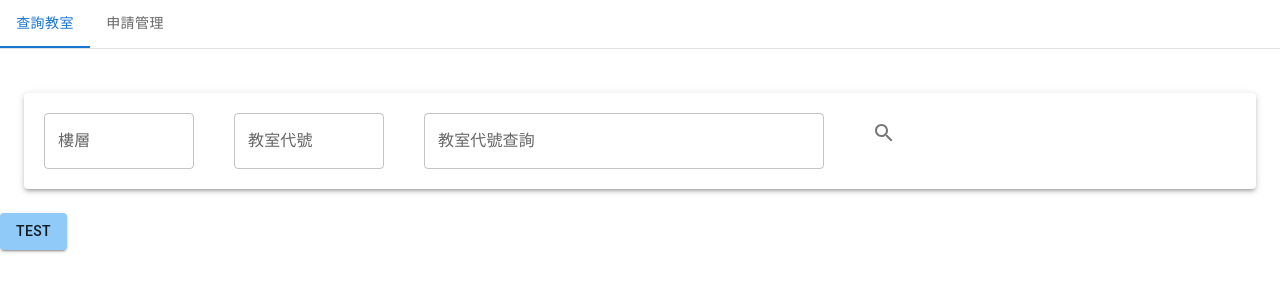
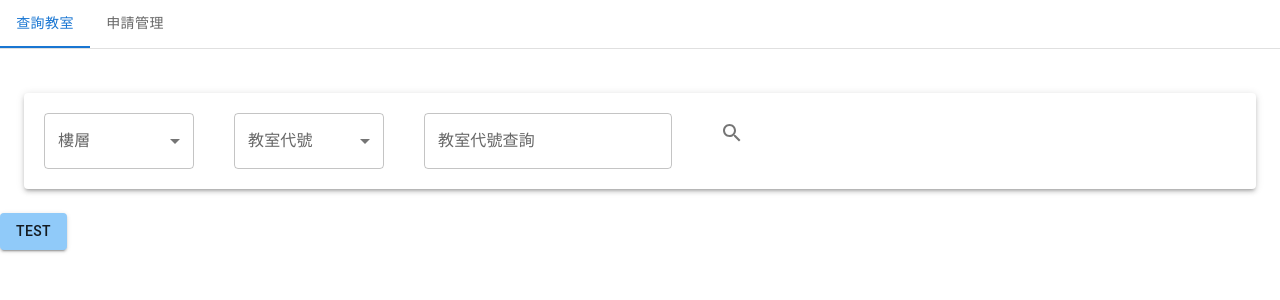
Before and after one commit to PeiJeSsu/Classroom-Reservation, a React (Create React App) app in the folder frontend/: page / in a window 1280 px wide. Shown: the top 300 px of the page. Built offline with nearby package versions, Linux system fonts and the light colour scheme.

Commit message:
修改UI
分成多個 component
樓層與教室編號改成dropdown list

```diff
--- /dev/null
+++ b/frontend/src/classroom_query_UI/ClassroomCodeSelector.js
@@ -0,0 +1,25 @@
+import React from 'react';
+import {FormControl, InputLabel, MenuItem, Select} from '@mui/material';
+
+export default function ClassroomCodeSelector({classroomCode, setClassroomCode}) {
+    const handleChange = (event) => {
+        setClassroomCode(event.target.value);
+    };
+
+    return (
+        <FormControl fullWidth variant="outlined" sx={{minWidth: 150}}>
+            <InputLabel id="classroom-code-label">教室代號</InputLabel>
+            <Select
+                labelId="classroom-code-label"
+                value={classroomCode}
+                onChange={handleChange}
+                label="教室代號"
+            >
+                <MenuItem value="101">101</MenuItem>
+                <MenuItem value="102">102</MenuItem>
+                <MenuItem value="103">103</MenuItem>
+                <MenuItem value="104">104</MenuItem>
+            </Select>
+        </FormControl>
+    );
+}
--- a/frontend/src/classroom_query_UI/ClassroomQuery.js
+++ b/frontend/src/classroom_query_UI/ClassroomQuery.js
@@ -1,43 +1,55 @@
-import React ,{ useState }from 'react';
-import { Box, Grid2, TextField, Button, Paper, IconButton,Typography } from '@mui/material';
-import { Search } from '@mui/icons-material';
+import React, {useState} from 'react';
+import {Box, Grid2, TextField, Button, Paper, IconButton, Typography} from '@mui/material';
+import {Search} from '@mui/icons-material';
+import FloorSelector from './FloorSelector';
+import ClassroomCodeSelector from './ClassroomCodeSelector';
+
 export default function ClassroomQuery() {
     const [floor, setFloor] = useState('');
     const [classroomCode, setClassroomCode] = useState('');
     const [searchQuery, setSearchQuery] = useState('');
     const [results, setResults] = useState([]);
 
-    const handleSearch = () => { //測試按下搜尋有結果
-
-        const fakeResults = [ //暫時測資
-            { id: 1, code: '101', floor: '1' },
-            { id: 2, code: '102', floor: '1' }
+    const handleSearch = () => {
+        const fakeResults = [
+            {id: 1, code: '101', floor: '1'},
+            {id: 2, code: '102', floor: '1'},
+            {id: 3, code: '201', floor: '2'},
+            {id: 4, code: '202', floor: '2'},
+            {id: 5, code: 'B101', floor: 'B1'}
         ];
         setResults(fakeResults);
     };
+
     return (
         <Box>
-            <Paper elevation={3} sx={{ padding: '20px', marginTop: '20px' }}>
+            <Paper elevation={3} sx={{padding: '20px', marginTop: '20px'}}>
                 <Grid2 container spacing={5}>
                     <Grid2 item xs={3}>
-                        <TextField fullWidth label="樓層" variant="outlined" sx={{ width: 150 }} value={floor} onChange={(e) => setFloor(e.target.value)}/>
+                        <FloorSelector floor={floor} setFloor={setFloor}/>
                     </Grid2>
                     <Grid2 item xs={3}>
-                        <TextField fullWidth label="教室代號" variant="outlined" sx={{ width: 150 }} value={classroomCode} onChange={(e) => setClassroomCode(e.target.value)}/>
+                        <ClassroomCodeSelector classroomCode={classroomCode} setClassroomCode={setClassroomCode}/>
                     </Grid2>
                     <Grid2 item xs={5}>
-                        <TextField fullWidth label="教室代號查詢" variant="outlined" sx={{ width: 400 }} value={searchQuery} onChange={(e) => setSearchQuery(e.target.value)}/>
+                        <TextField
+                            fullWidth
+                            label="教室代號查詢"
+                            variant="outlined"
+                            value={searchQuery}
+                            onChange={(e) => setSearchQuery(e.target.value)}
+                        />
                     </Grid2>
                     <Grid2 item xs={1}>
                         <IconButton aria-label="search" onClick={handleSearch}>
-                            <Search />
+                            <Search/>
                         </IconButton>
                     </Grid2>
                 </Grid2>
             </Paper>
 
             {results.length > 0 && (
-                <Paper elevation={3} sx={{ padding: '20px', marginTop: '20px' }}>
+                <Paper elevation={3} sx={{padding: '20px', marginTop: '20px'}}>
                     {results.map((result) => (
                         <Box
                             key={result.id}
@@ -51,12 +63,12 @@ export default function ClassroomQuery() {
                                 borderRadius: '20px',
                             }}
                         >
-                            <Box sx={{ display: 'flex', gap: 2 }}>
+                            <Box sx={{display: 'flex', gap: 2}}>
                                 <Typography variant="body1">教室編號: {result.code}</Typography>
                                 <Typography variant="body1">樓層: {result.floor}</Typography>
                             </Box>
                             <Box>
-                                <Button variant="contained" sx={{ marginRight: 4 }}>查看</Button>
+                                <Button variant="contained" sx={{marginRight: 4}}>查看</Button>
                                 <Button variant="contained">申請</Button>
                             </Box>
                         </Box>
--- /dev/null
+++ b/frontend/src/classroom_query_UI/FloorSelector.js
@@ -0,0 +1,25 @@
+import React from 'react';
+import {FormControl, InputLabel, MenuItem, Select} from '@mui/material';
+
+export default function FloorSelector({floor, setFloor}) {
+    const handleChange = (event) => {
+        setFloor(event.target.value);
+    };
+
+    return (
+        <FormControl fullWidth variant="outlined" sx={{minWidth: 150}}>
+            <InputLabel id="floor-label">樓層</InputLabel>
+            <Select
+                labelId="floor-label"
+                value={floor}
+                onChange={handleChange}
+                label="樓層"
+            >
+                <MenuItem value="B1">B1</MenuItem>
+                <MenuItem value="1">1</MenuItem>
+                <MenuItem value="2">2</MenuItem>
+                <MenuItem value="3">3</MenuItem>
+            </Select>
+        </FormControl>
+    );
+}
```
